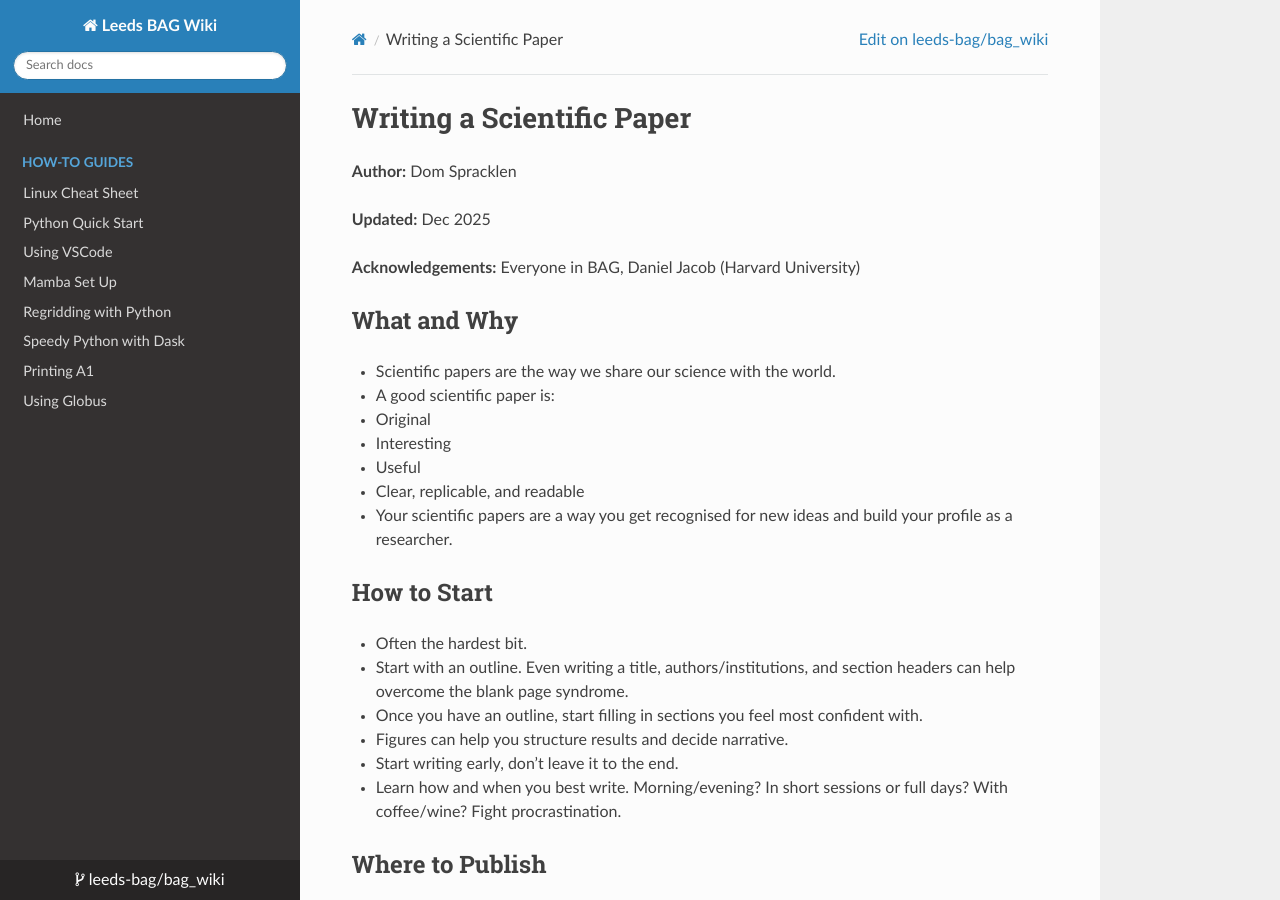
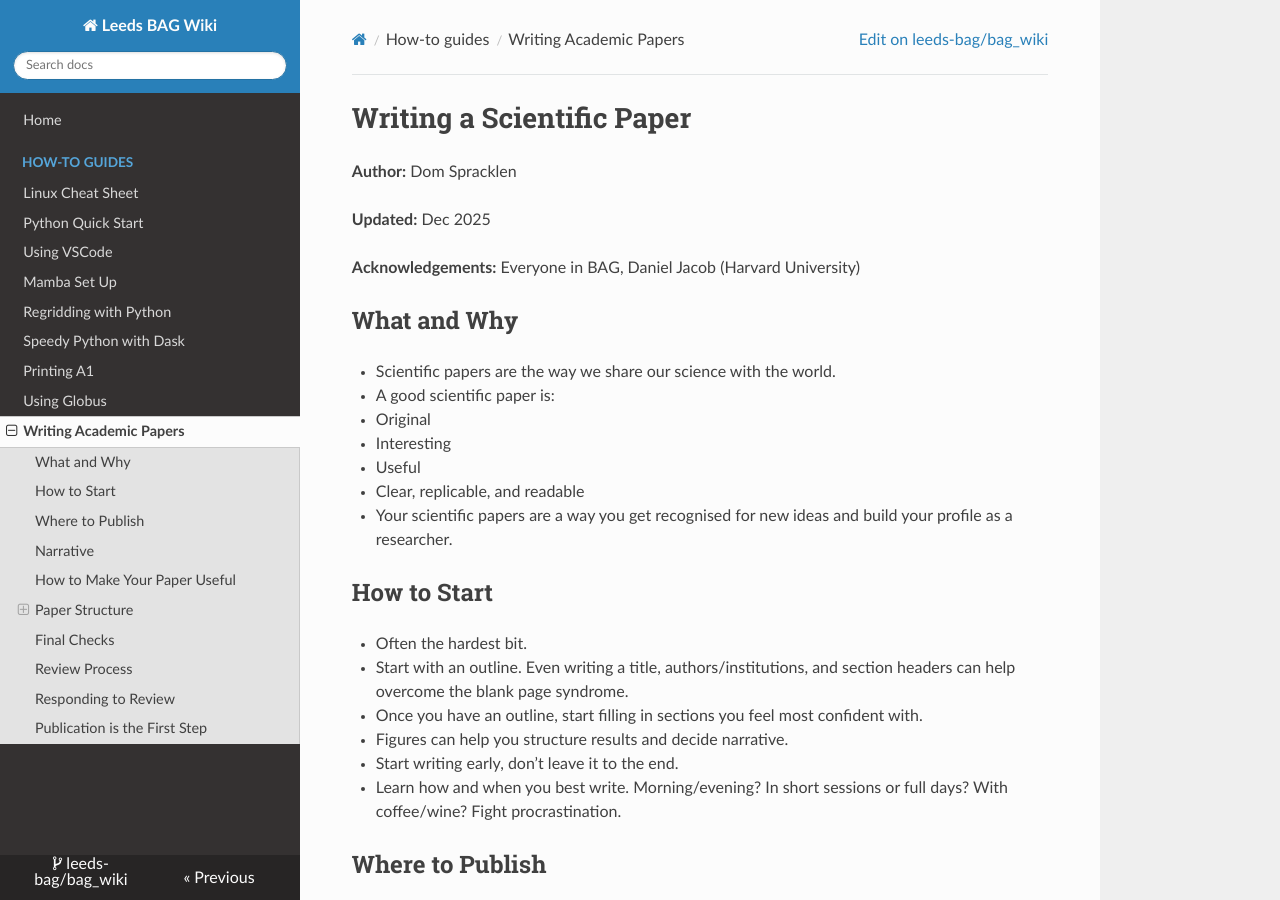
Before and after one commit to leeds-bag/bag_wiki, an MkDocs documentation site: the page built from docs/paper_writing.md, in a window 1280 px wide and 900 px high. Built offline with MkDocs 1.6.1, drawn with Linux system fonts in a browser that asks for light colours; nearby versions of some CDN libraries.

Commit message:
Update mkdocs.yml

```diff
--- a/mkdocs.yml
+++ b/mkdocs.yml
@@ -19,6 +19,7 @@ nav:
       - Speedy Python with Dask: dask_demo.md
       - Printing A1: printing.md
       - Using Globus: globus.md
+      - Writing Academic Papers: paper_writing.md
 
 
 plugins:
```
